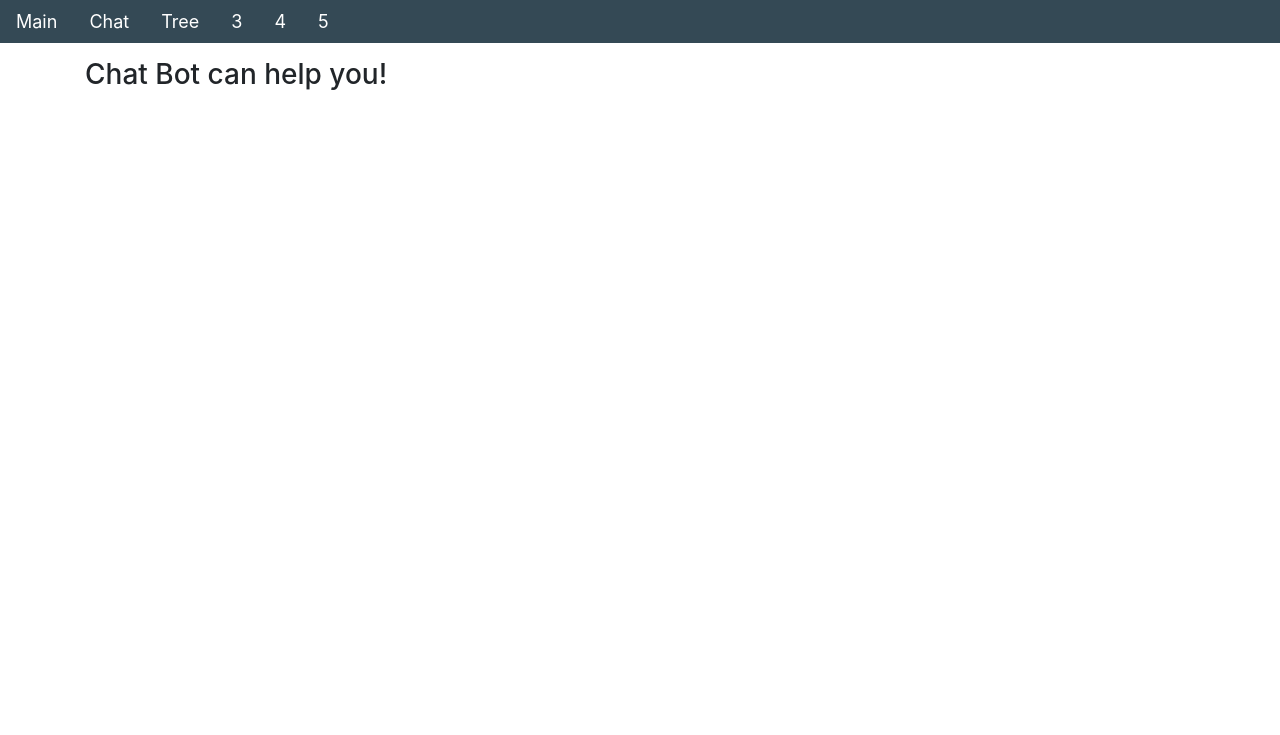
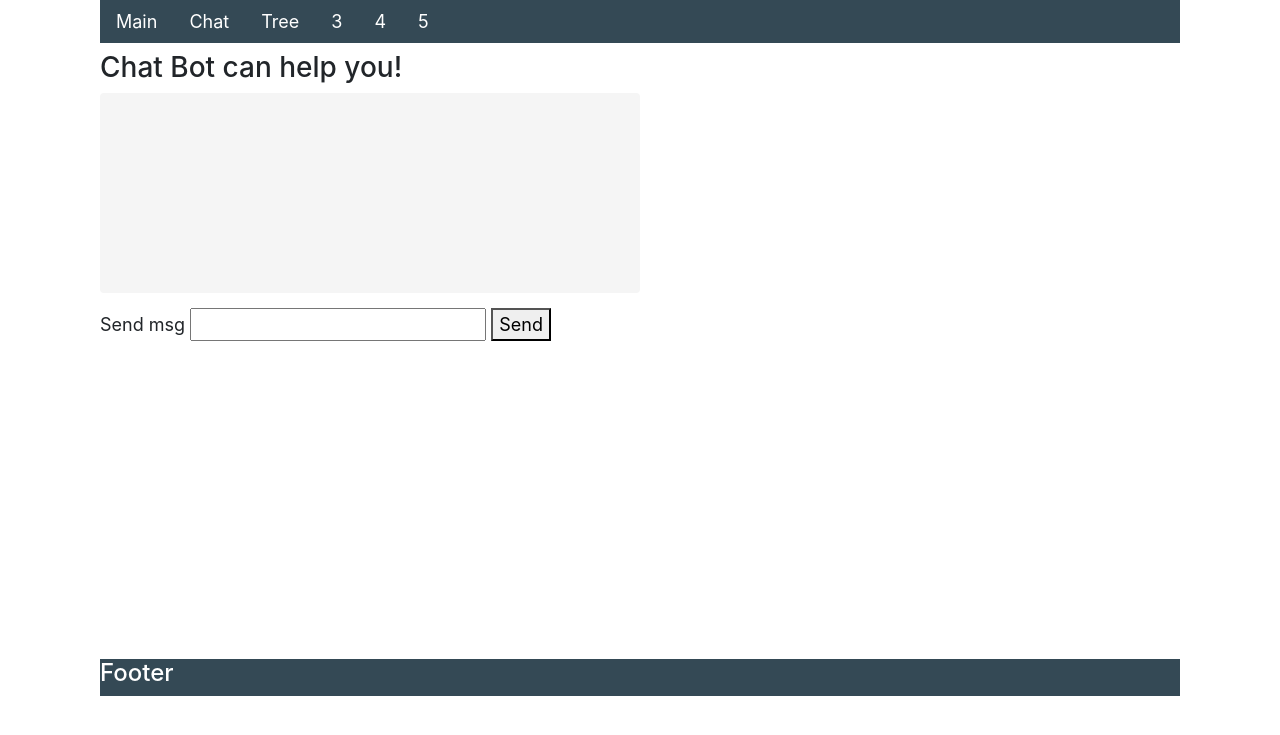
Before and after one commit to andrey-zubov/genderbot, a Django app: page /chat/ in a window 1280 px wide. Shown: the top 735 px of the page. Run offline with Django 3.2, Linux system fonts and the light colour scheme; some libraries are stand-ins or nearby versions.

Commit message:
done: chat alpha ver.

```diff
--- a/help_bot/templates/help_bot/chat.html
+++ b/help_bot/templates/help_bot/chat.html
@@ -6,6 +6,47 @@
 
 {% block content %}
 
+    <script type="text/javascript">
+        $(document).ready(function () {
+            var bot_p = $("#bot_text").clone().removeAttr('hidden');
+            var us_t = $("#user_text").clone().removeAttr('hidden');
+
+            $("#btn_send").on("click", function () {
+                var bot_p_new = bot_p.clone();
+                var user_t_new = us_t.clone();
+
+                var us_in = $("#user_input").val();
+                console.log(us_in);
+                $("#chat_div").append(user_t_new.text(us_in));
+
+                $.ajax({
+                    'url':{% url 'chat_test' %},
+                    'data': {'us_in': us_in},
+                    success: function (data) {
+                        $("#chat_div").append(bot_p_new.text(data));
+                    }
+                });
+            });
+        });
+    </script>
+
     <h3>Chat Bot can help you!</h3>
 
+    {#    <form method="post">#}
+    {#        {% csrf_token %}#}
+    <div id="chat_div" class="py-1 col-6 d-inline-flex flex-column rounded"
+         style="background-color: #F5F5F5; min-height: 200px;min-width: 300px">
+        <p id="bot_text" hidden
+           class="text-left alert alert-dark text-wrap shadow-sm rounded"></p>
+        <p id="user_text" hidden
+           class="text-right alert alert-success text-wrap shadow-sm rounded"></p>
+    </div>
+    <div class="my-2">
+        <label for="user_input">Send msg</label>
+        <input id="user_input" type="text">
+
+        <button type="submit" id="btn_send">Send</button>
+    </div>
+    {#    </form>#}
+
 {% endblock %}
--- a/help_bot/templates/help_bot/main_template.html
+++ b/help_bot/templates/help_bot/main_template.html
@@ -8,10 +8,9 @@
     <!-- Bootstrap CSS -->
     <link rel="stylesheet" href="https://stackpath.bootstrapcdn.com/bootstrap/4.3.1/css/bootstrap.min.css"
           integrity="sha384-ggOyR0iXCbMQv3Xipma34MD+dH/1fQ784/j6cY/iJTQUOhcWr7x9JvoRxT2MZw1T" crossorigin="anonymous">
-    <!-- Optional JavaScript -->
     <!-- jQuery first, then Popper.js, then Bootstrap JS -->
-    <script src="https://code.jquery.com/jquery-3.3.1.slim.min.js"
-            integrity="sha384-q8i/X+965DzO0rT7abK41JStQIAqVgRVzpbzo5smXKp4YfRvH+8abtTE1Pi6jizo"
+    <script src="https://code.jquery.com/jquery-3.4.1.min.js"
+            integrity="sha256-CSXorXvZcTkaix6Yvo6HppcZGetbYMGWSFlBw8HfCJo="
             crossorigin="anonymous"></script>
     <script src="https://cdnjs.cloudflare.com/ajax/libs/popper.js/1.14.7/umd/popper.min.js"
             integrity="sha384-UO2eT0CpHqdSJQ6hJty5KVphtPhzWj9WO1clHTMGa3JDZwrnQq4sF86dIHNDz0W1"
@@ -21,6 +20,8 @@
             crossorigin="anonymous"></script>
 
     {% load staticfiles %}
+    {#    <style type="text/css" href="{% static '' %}"></style>#}
+
     <title>{% block title %}{% endblock %} - ChatBot</title>
 </head>
 
@@ -29,9 +30,8 @@
 <div class="container">
 
     <header>
-        <h3>Header</h3>
-        <div class="p-sm-2 pt-sm-2">
-            <nav class="nav fixed-top" style="background-color: #344955">
+        <div class="container">
+            <nav class="nav" style="background-color: #344955">
                 <a class="nav-link text-white" href="/">Main</a>
                 <a class="nav-link text-white" href="{% url 'chat' %}">Chat</a>
                 <a class="nav-link text-white" href="{% url 'tree' %}">Tree</a>
@@ -43,7 +43,7 @@
     </header>
 
     <main>
-        <div>
+        <div class="container my-2" style="min-height: 600px">
             <section class="content">
                 {% block content %}{% endblock %}
             </section>
@@ -51,7 +51,11 @@
     </main>
 
     <footer>
-
+        <div class="container">
+            <nav class="nav" style="background-color: #344955">
+                <h4 class="text-white">Footer</h4>
+            </nav>
+        </div>
     </footer>
 
 </div>
--- a/help_bot/views.py
+++ b/help_bot/views.py
@@ -1,15 +1,39 @@
 from django.http import HttpResponse
 from django.shortcuts import render
+from django.views.generic import TemplateView
 
 from help_bot.models import NeedHelp
 
 
-def main_page(request):
-    return render(request, template_name='help_bot/main_page.html')
+class MainPage(TemplateView):
+    template_name = 'help_bot/main_page.html'
+
+    def get(self, request, *args, **kwargs):
+        return render(request, template_name=self.template_name)
+
+    def post(self, request):
+        pass
 
 
-def chat_page(request):
-    return render(request, template_name='help_bot/chat.html')
+class ChatPage(TemplateView):
+    template_name = 'help_bot/chat.html'
+
+    def get(self, request, *args, **kwargs):
+        print("ChatPage - GET\n%s" % request.GET)
+        response = {'data': 'some_data.GET',
+                    }
+        return render(request, template_name=self.template_name, context=response)
+
+    def post(self, request):
+        print("ChatPage - POST\n%s" % request.POST)
+
+
+class ChatTest(TemplateView):
+    def get(self, request, *args, **kwargs):
+        print('ChatTest.GET\n%s' % request.GET)
+        ui = request.GET['us_in']
+        q = "%s%s" % (ui, 'test_bot_test_bot')
+        return HttpResponse(q)
 
 
 def tree_page(request):
```
Also changed, not shown: HelpBot/settings.py (+5 -8 lines), help_bot/help_bot_urls.py (+4 -3 lines), 1 other file.
